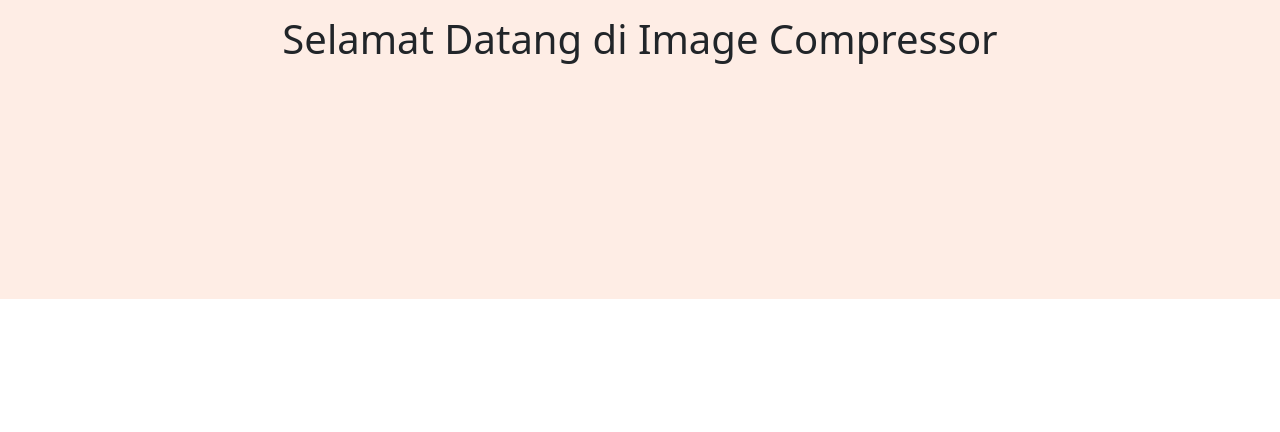
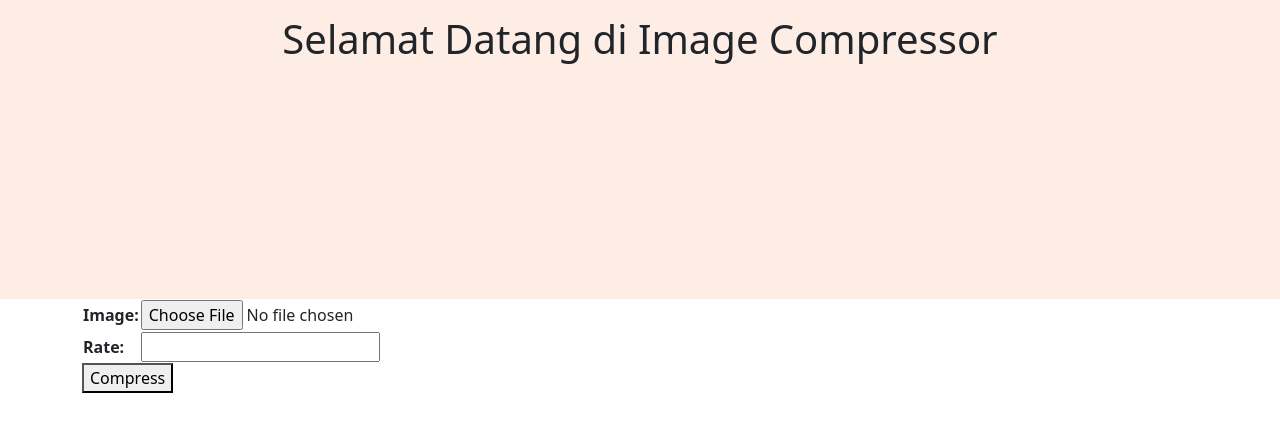
Before and after one commit to ilhampratama2109/Algeo02-20041, a Django app: page / in a window 1280 px wide. Shown: the part 57-489 px from the top of the page. Run offline with Django 3.2, Linux system fonts and the light colour scheme; some libraries are stand-ins or nearby versions.

Commit message:
add image form & display image

```diff
--- /dev/null
+++ b/src/imagecompressor/forms.py
@@ -0,0 +1,5 @@
+from django import forms
+
+class ImageForm(forms.Form):
+    image = forms.ImageField()
+    rate = forms.IntegerField()
--- a/src/imagecompressor/settings.py
+++ b/src/imagecompressor/settings.py
@@ -129,3 +129,7 @@ STATICFILES_DIRS = [
 # https://docs.djangoproject.com/en/3.2/ref/settings/#default-auto-field
 
 DEFAULT_AUTO_FIELD = 'django.db.models.BigAutoField'
+
+MEDIA_ROOT = os.path.join(BASE_DIR, 'media')
+
+MEDIA_URL = '/media/'
--- a/src/imagecompressor/urls.py
+++ b/src/imagecompressor/urls.py
@@ -15,6 +15,8 @@ Including another URLconf
 """
 from django.contrib import admin
 from django.urls import path, include
+from django.conf import settings
+from django.conf.urls.static import static
 from . import views
 
 urlpatterns = [
@@ -22,3 +24,6 @@ urlpatterns = [
     path('', views.index),
     path('about/', include('about.urls'))
 ]
+
+if settings.DEBUG:
+    urlpatterns += static(settings.MEDIA_URL, document_root=settings.MEDIA_ROOT)
--- a/src/imagecompressor/views.py
+++ b/src/imagecompressor/views.py
@@ -1,12 +1,23 @@
 from django.shortcuts import render
+from django.core.files.storage import FileSystemStorage
+from .forms import ImageForm
 
 def index(request):
+    image_form = ImageForm()
     context = {
         'heading' : 'Image Compressor',
         'title' : 'Image Compressor',
         'nav' : [
             ['/', 'Beranda'],
             ['/about', 'Tentang Kami'],
-        ]
+        ],
+        'data_form' : image_form,
     }
+
+    if request.method == 'POST':
+        uploaded_image = request.FILES['image']
+        fs = FileSystemStorage()
+        name = fs.save(uploaded_image.name, uploaded_image)
+        print(fs.url(name))
+        context['img_url'] = fs.url(name)
     return render(request, "index.html", context)
--- a/src/templates/index.html
+++ b/src/templates/index.html
@@ -5,5 +5,19 @@
     <div style="background-color: #FEEDE5; height: 300px">
         <h1 class="text-center mt-0 pt-3">Selamat Datang di {{ title }}</h1>
     </div>
+    <div class="container">
+        <form method="post" enctype="multipart/form-data">
+            {% csrf_token %}
+            <table>
+                {{ data_form.as_table }}
+            </table>
+            <button type="Submit">Compress</button>
+        </form>
+
+        {% if img_url %}
+            <img src="{{ img_url }}">
+        {% endif %}
+    </div>
+
 
 {% endblock header %}
```
